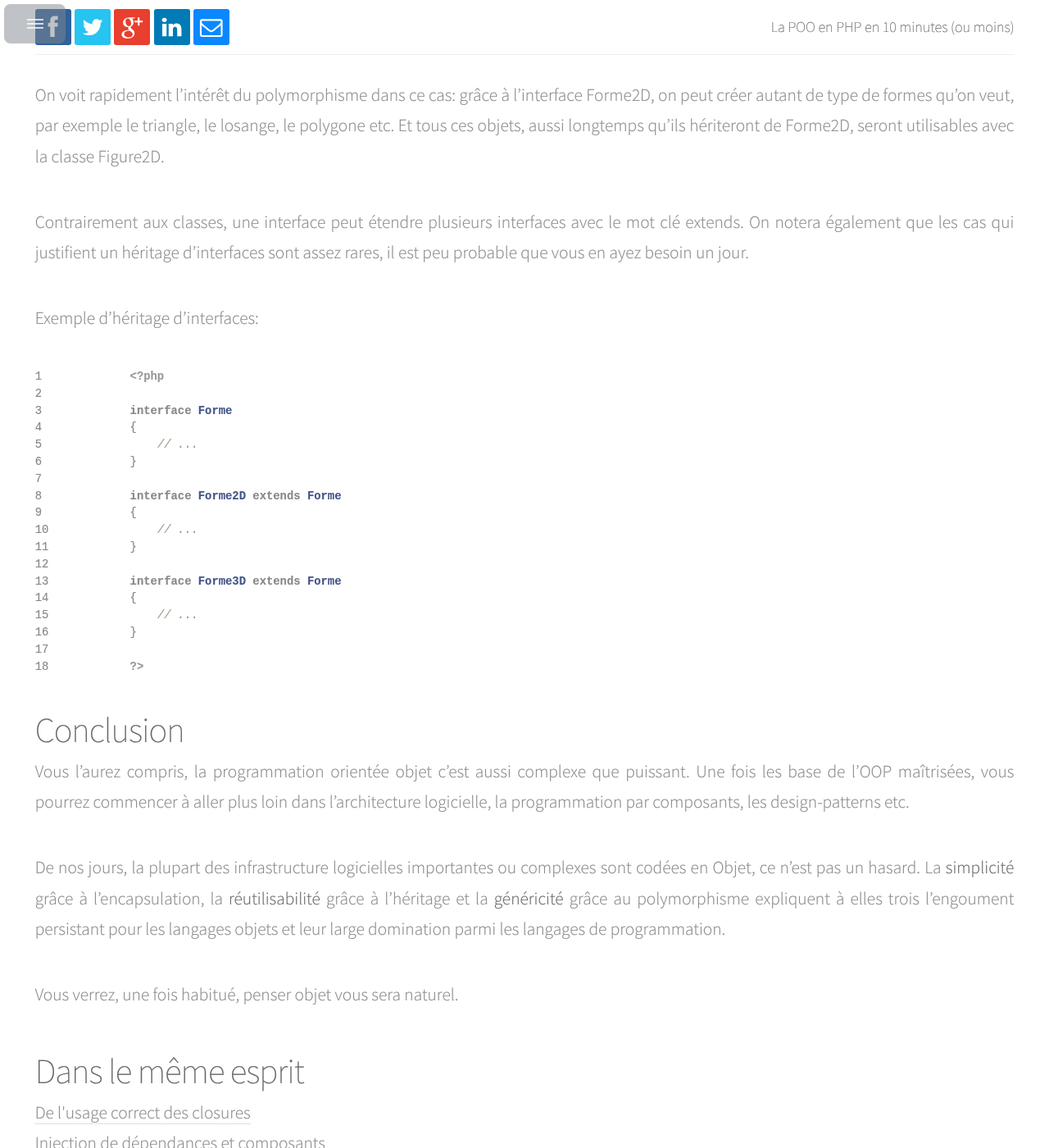
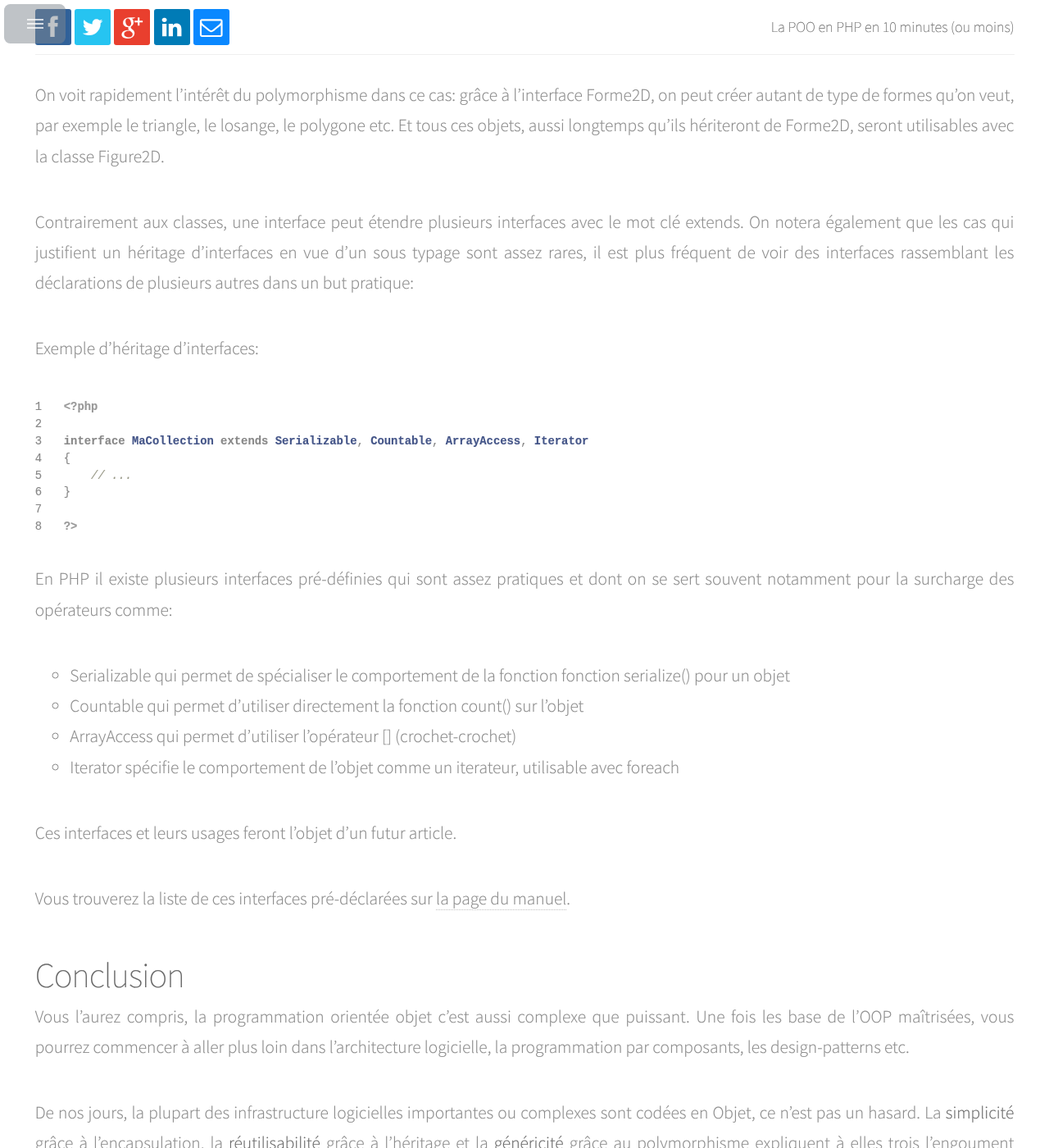
Before and after one commit to bdelespierre/bdelespierre.github.io, a Jekyll site: the page built from _posts/2013-03-19-la-poo-en-php-en-10-minutes-ou-moins.md, in a window 1280 px wide and 1400 px high, scrolled down 15798 px. Shown: the whole window at 82% size. Built offline with Jekyll 4.4.1, drawn with Linux system fonts in a browser that asks for light colours; nearby versions of some CDN libraries; Markdown is read by kramdown in place of the engine named in the settings; comment, search, counter and statistics services are not loaded.

Commit message:
typo; change in article

```diff
--- a/_posts/2013-03-19-la-poo-en-php-en-10-minutes-ou-moins.md
+++ b/_posts/2013-03-19-la-poo-en-php-en-10-minutes-ou-moins.md
@@ -439,10 +439,10 @@ Exemple d'interface:
 interface Forme2D
 {
     // toutes les formes en deux dimention ont une aire...
-    public function obtenirAire ();
+    public function obtenirAire();
 
     // ... et un périmètre
-    public function obtenirPerimetre ();
+    public function obtenirPerimetre();
 }
 
 class Carre implements Forme2D
@@ -550,30 +550,31 @@ echo "Ces trois figures ont une surface totale de " . $figure->surfaceTotale();
 
 On voit rapidement l'intérêt du polymorphisme dans ce cas: grâce à l'interface `Forme2D`, on peut créer autant de type de formes qu'on veut, par exemple le triangle, le losange, le polygone etc. Et tous ces objets, aussi longtemps qu'ils hériteront de `Forme2D`, seront utilisables avec la classe `Figure2D`.
 
-Contrairement aux classes, une interface peut étendre plusieurs interfaces avec le mot clé `extends`. On notera également que les cas qui justifient un héritage d'interfaces sont assez rares, il est peu probable que vous en ayez besoin un jour.
+Contrairement aux classes, une interface peut étendre plusieurs interfaces avec le mot clé `extends`. On notera également que les cas qui justifient un héritage d'interfaces en vue d'un sous typage sont assez rares, il est plus fréquent de voir des interfaces rassemblant les déclarations de plusieurs autres dans un but pratique:
 
 Exemple d'héritage d'interfaces:
 
 {% highlight php linenos %}
 <?php
 
-interface Forme
-{
-    // ...
-}
-
-interface Forme2D extends Forme
-{
-    // ...
-}
-
-interface Forme3D extends Forme
+interface MaCollection extends Serializable, Countable, ArrayAccess, Iterator
 {
     // ...
 }
 
 ?>
 {% endhighlight %}
+
+En PHP il existe plusieurs interfaces pré-définies qui sont assez pratiques et dont on se sert souvent notamment pour la surcharge des opérateurs comme:
+
++ Serializable qui permet de spécialiser le comportement de la fonction fonction `serialize()` pour un objet
++ Countable qui permet d'utiliser directement la fonction `count()` sur l'objet
++ ArrayAccess qui permet d'utiliser l'opérateur [] (crochet-crochet)
++ Iterator spécifie le comportement de l'objet comme un iterateur, utilisable avec `foreach`
+
+Ces interfaces et leurs usages feront l'objet d'un futur article.
+
+Vous trouverez la liste de ces interfaces pré-déclarées sur [la page du manuel](http://php.net/manual/fr/reserved.interfaces.php).
 
 ## Conclusion
 
```
Also changed, not shown: other parts of _posts/2013-03-19-la-poo-en-php-en-10-minutes-ou-moins.md (+1 -1 lines).
